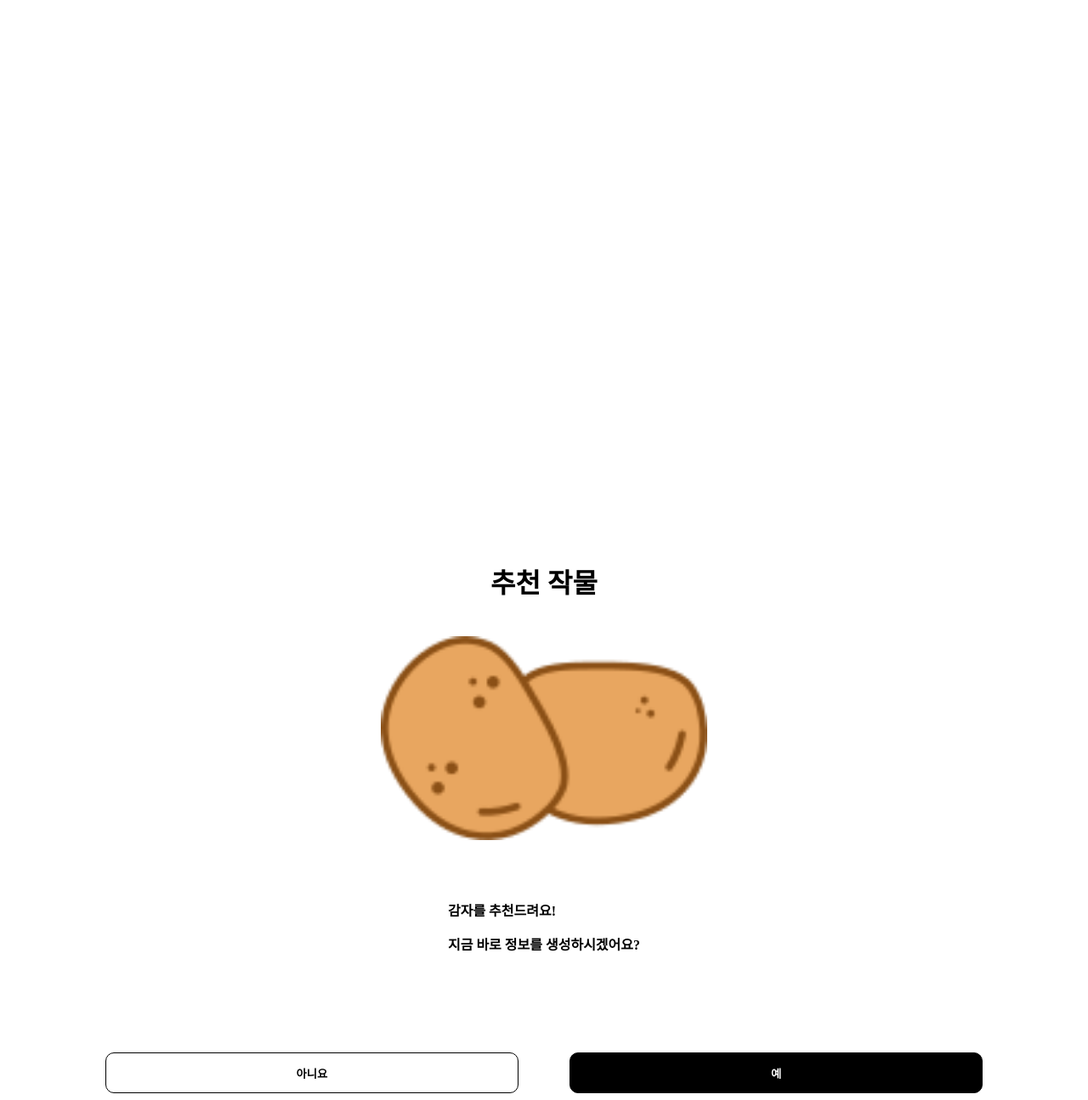
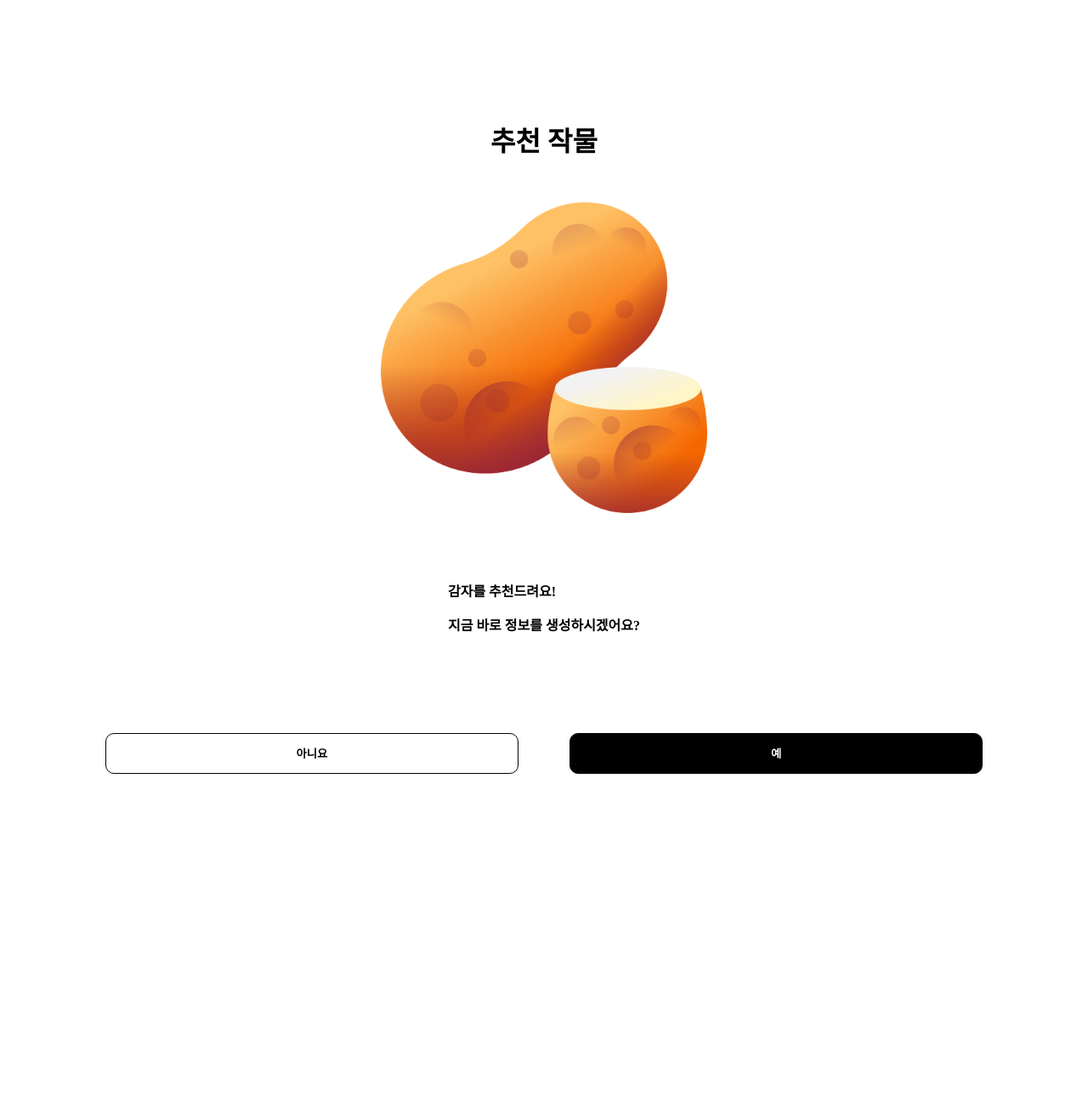
Before and after one commit to KTB-FarmMate/FarmMate-AI-Server, a FastAPI app: template app/front/templates/crop_recommend/recommend_result_page.html in a window 1280 px wide. Shown: the part 57-1352 px from the top of the page at 85% size. After the commit the page ends 976 px from the top, so only its background shows below. Run offline with FastAPI, Linux system fonts and the light colour scheme; the template is opened without the code that fills it, so the values that code supplies are empty.

Commit message:
🐛 fix: 이미지 변경

```diff
--- a/app/front/templates/crop_recommend/recommend_result_page.html
+++ b/app/front/templates/crop_recommend/recommend_result_page.html
@@ -9,7 +9,7 @@
     </div>
 {% endblock %}
 {% block content %}
-    <div style="margin-top: 50vw;" class="recommend_container">
+    <div style="margin-top: 15vh;" class="recommend_container">
         <h1>추천 작물</h1>
         <div id="img_view">
             <img src="/front/static/img/crops/감자.png" alt="">
```
Also changed, not shown: app/front/static/img/crops/감자.png, app/front/static/img/crops/고구마.png, app/front/static/img/crops/당근.png, app/front/static/img/crops/양파.png.
